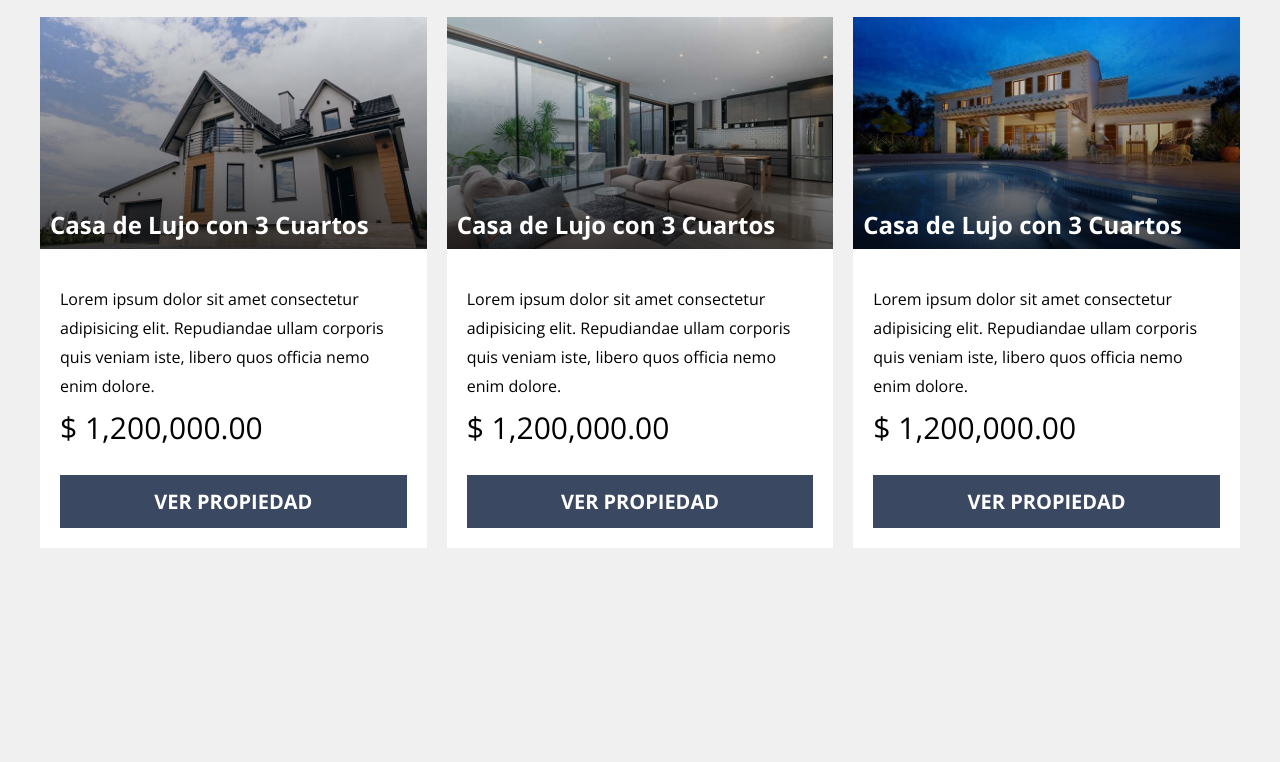
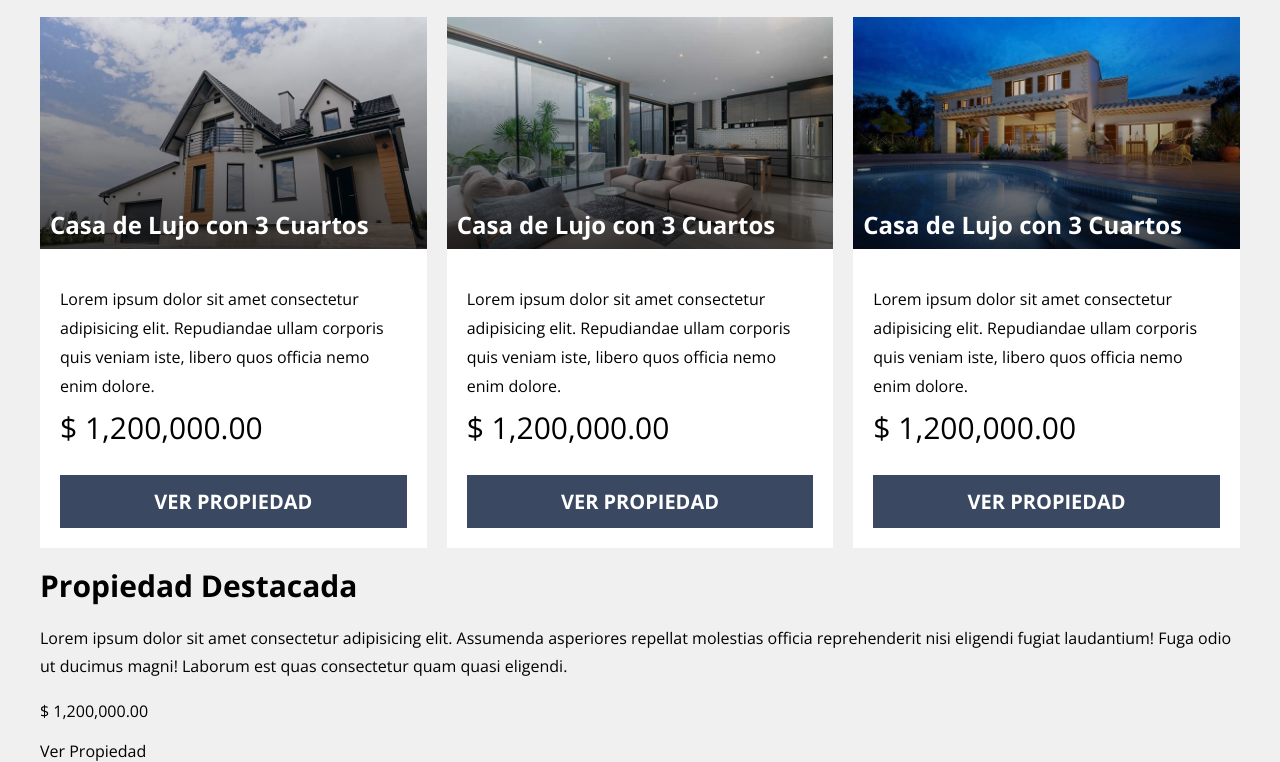
Before and after one commit to Kuro-98/RealState-Website, a website: page index.html in a window 1280 px wide. Shown: the part 1321-2083 px from the top of the page. Before the commit the page ends 1869 px from the top, so only its background shows below. Drawn offline with nearby package versions, Linux system fonts and the light colour scheme.

Commit message:
Agregada sección destacada en index.html

```diff
--- a/index.html
+++ b/index.html
@@ -116,6 +116,19 @@
         </div>
     </main>
 
+    <section class="destacada">
+        <div class="destacada__grid contenedor">
+            <div class="destacada__contenido">
+                <h3 class="destacada__heading">Propiedad Destacada</h3>
+                <p class="destacada__texto">Lorem ipsum dolor sit amet consectetur adipisicing elit. Assumenda
+                    asperiores repellat molestias officia reprehenderit nisi eligendi fugiat laudantium! Fuga odio ut
+                    ducimus magni! Laborum est quas consectetur quam quasi eligendi.</p>
+                <p class="destacada__precio">$ 1,200,000.00</p>
+                <a class="destacada__enlace" href="#">Ver Propiedad</a>
+            </div>
+        </div>
+    </section>
+
 
 </body>
 
```
